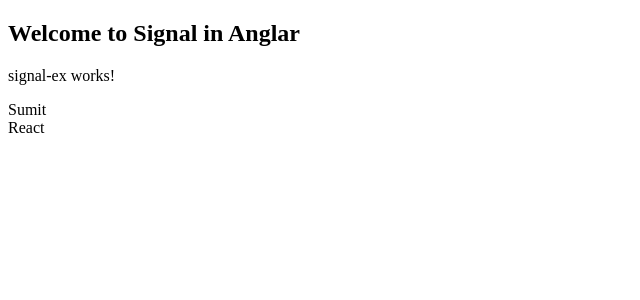
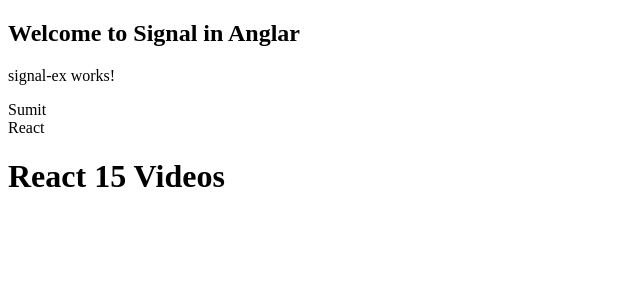
Before and after one commit to sumitbasu116/angular20Tutorial, an Angular app: page / in a window 1280 px wide. Shown: the top 300 px of the page, without its empty margins (0-640 px from the left). Built offline with nearby package versions, Linux system fonts and the light colour scheme.

Commit message:
Signal part6-computed Signal

```diff
--- a/src/app/components/signal-ex/signal-ex.html
+++ b/src/app/components/signal-ex/signal-ex.html
@@ -5,3 +5,7 @@
 <br>
 
 <span>{{courseName()}}</span>
+
+<br>
+
+<h1>{{courseDetail()}}</h1>
--- a/src/app/components/signal-ex/signal-ex.ts
+++ b/src/app/components/signal-ex/signal-ex.ts
@@ -1,4 +1,4 @@
-import { Component, signal } from '@angular/core';
+import { Component, computed, signal } from '@angular/core';
 
 @Component({
   selector: 'app-signal-ex',
@@ -13,6 +13,10 @@ export class SignalEx {
   courseName = signal<string>('Angular');
   courseDuration = signal('15 Videos');
 
+  courseDetail = computed(
+    ()=> this.courseName() +" "+this.courseDuration()
+  );
+
   constructor() {
     this.firstName = 'Sumit';
     console.log(this.firstName);
```
